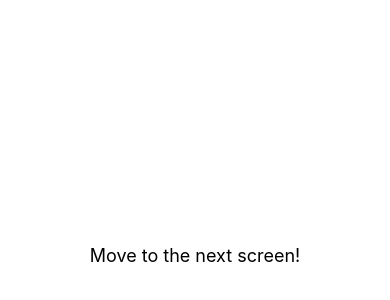
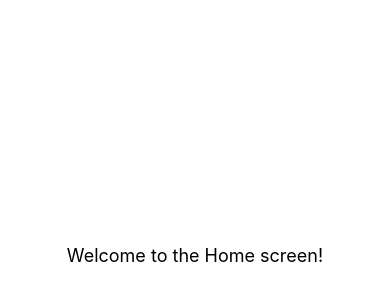
Before and after one commit to ifedayoagboola/shangeIT-mobile, a React Native app: screen / in a window 390 px wide. Shown: the part 166-466 px from the top of the page. Built offline with nearby package versions, Linux system fonts and the light colour scheme.

Commit message:
resolved babel bug

```diff
--- a/babel.config.js
+++ b/babel.config.js
@@ -2,6 +2,6 @@ module.exports = function (api) {
   api.cache(true);
   return {
     presets: ["babel-preset-expo"],
-    plugins: ["nativewind/babel"],
+    // plugins: ["nativewind/babel"],
   };
 };
--- a/package.json
+++ b/package.json
@@ -14,7 +14,7 @@
     "expo-status-bar": "~1.11.1",
     "nativewind": "^2.0.11",
     "react": "18.2.0",
-    "react-native": "0.73.4",
+    "react-native": "^0.73.5",
     "react-redux": "^9.1.0"
   },
   "devDependencies": {
@@ -22,6 +22,7 @@
     "@tsconfig/react-native": "^3.0.3",
     "@types/jest": "^29.5.12",
     "@types/react": "~18.2.45",
+    "@types/react-native": "^0.73.0",
     "@types/react-test-renderer": "^18.0.7",
     "tailwindcss": "^3.3.2",
     "typescript": "^5.4.2"
--- a/screens/HomeScreen.tsx
+++ b/screens/HomeScreen.tsx
@@ -23,7 +23,9 @@ const HomeScreen = () => {
         </SafeAreaView>
       ) : (
         <SafeAreaView style={styles.container2}>
-          <Text className="text-black text-lg">Move to the next screen!</Text>
+          <Text className="text-black text-lg">
+            Welcome to the Home screen!
+          </Text>
         </SafeAreaView>
       )}
     </>
```
Also changed, not shown: components/NavOptions.tsx (+18 -2 lines), tsconfig.json (+7 -7 lines), 1 other file (tests, documents, lock files or other folders).
